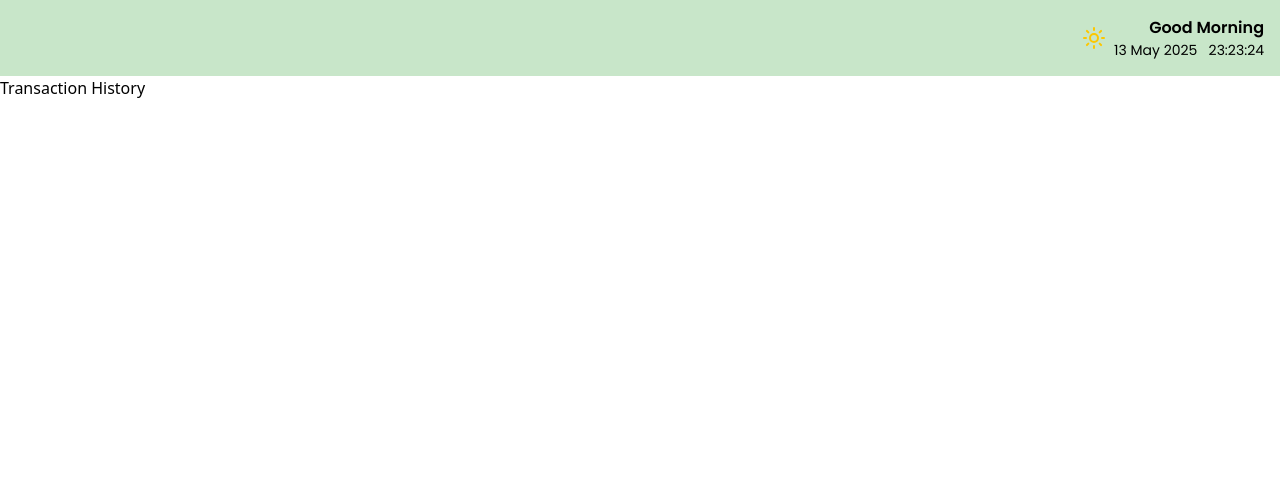
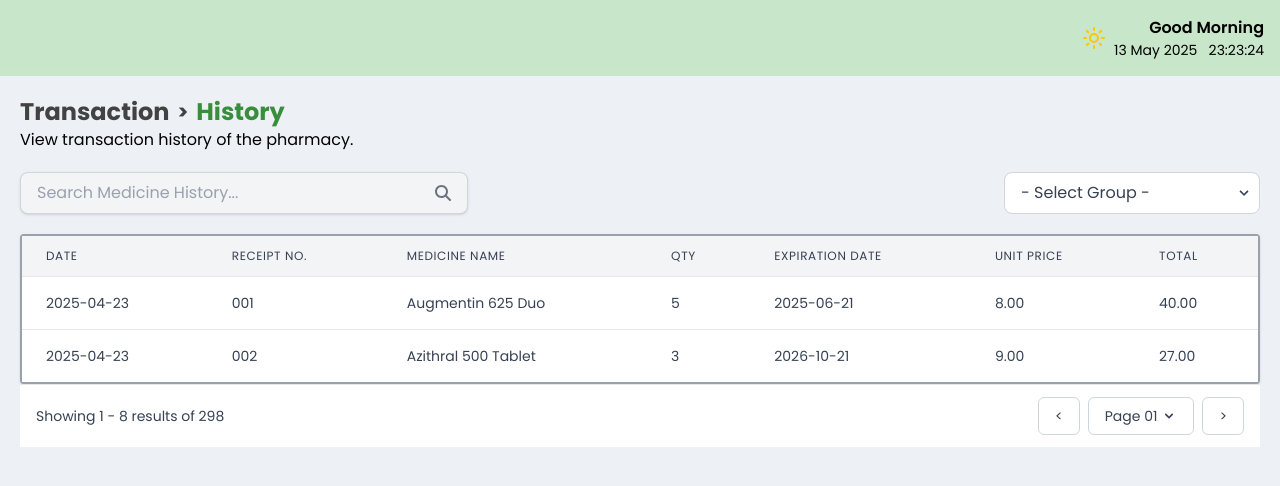
Before and after one commit to drchhhhhh/Prescripto, a React (Vite) app in the folder frontend/: page /transaction/history in a window 1280 px wide. Shown: the top 486 px of the page. Built offline with nearby package versions, Linux system fonts and the light colour scheme.

Commit message:
update content in TransactionHistory.tsx

```diff
--- a/frontend/src/components/TransactionModal.tsx
+++ b/frontend/src/components/TransactionModal.tsx
@@ -1,3 +1,4 @@
+//aayusin pa itsura
 "use client"
 
 import type React from "react"
--- a/frontend/src/pages/Transaction/TransactionHistory.tsx
+++ b/frontend/src/pages/Transaction/TransactionHistory.tsx
@@ -1,11 +1,182 @@
-import React from "react";
+import React, { useState } from 'react';
+import { Link } from 'react-router';
+import { FaMagnifyingGlass } from "react-icons/fa6";
 import Header from "../../components/Header";
 
 const TransactionHistory = () => {
+  const [searchQuery, setSearchQuery] = useState('');
+  const [selectedFilter, setSelectedFilter] = useState('- Select Group -');
+
+  // Sample transaction data (can be replaced with actual data fetching logic)
+  const transactionData = [
+    {
+      date: '2025-04-23',
+      medicineName: 'Augmentin 625 Duo',
+      receiptNo: '001',
+      qty: 5,
+      expirationDate: '2025-06-21',
+      unitPrice: 8.00,
+      total: 40.00
+    },
+    {
+      date: '2025-04-23',
+      medicineName: 'Azithral 500 Tablet',
+      receiptNo: '002',
+      qty: 3,
+      expirationDate: '2026-10-21',
+      unitPrice: 9.00,
+      total: 27.00
+    }
+  ];
+
+  const handleSearch = (e) => {
+    e.preventDefault();
+    // Implement search functionality here
+  };
+
+  const handleFilterChange = (e) => {
+    setSelectedFilter(e.target.value);
+    // Implement filtering logic here
+  };
+
   return (
     <>
       <Header />
-      <p>Transaction History</p>
+      <main className="bg-primaryBG w-full min-h-screen p-5 font-poppins">
+        {/* Top Section */}
+        <section className='w-full flex flex-row justify-between items-center'>
+          <div className="flex flex-col">
+            <div className="flex flex-row gap-2 items-center">
+              <Link className='text-darkGray text-2xl font-bold' to="/transaction">Transaction</Link>
+              <h1 className='text-darkGray text-xl font-bold'>{'>'}</h1>
+              <h1 className='text-darkGreen text-2xl font-bold'>History</h1>
+            </div>
+            <h3>View transaction history of the pharmacy.</h3>
+          </div>
+        </section>
+
+        {/* Search and Filter Section */}
+        <section className='flex flex-row justify-between items-center mt-5 gap-4'>
+          <form
+            onSubmit={handleSearch}
+            className="flex items-center w-full max-w-md bg-gray-100 border border-gray-300 rounded-lg px-4 py-2 shadow-sm"
+          >
+            <input
+              type="text"
+              value={searchQuery}
+              onChange={(e) => setSearchQuery(e.target.value)}
+              placeholder="Search Medicine History..."
+              className="flex-grow bg-transparent focus:outline-none text-gray-700 placeholder-gray-400"
+            />
+            <button type="submit" className="text-gray-500 hover:text-gray-700 transition" aria-label="Search">
+              <FaMagnifyingGlass />
+            </button>
+          </form>
+
+          <div className="relative">
+            <select
+              value={selectedFilter}
+              onChange={handleFilterChange}
+              className="appearance-none bg-white border border-gray-300 rounded-lg px-4 py-2 pr-8 focus:outline-none focus:border-primaryGreen text-gray-700 cursor-pointer w-64"
+            >
+              <option>- Select Group -</option>
+              <option>Date (Newest)</option>
+              <option>Date (Oldest)</option>
+              <option>Price (High to Low)</option>
+              <option>Price (Low to High)</option>
+              <option>Medicine Name (A-Z)</option>
+              <option>Medicine Name (Z-A)</option>
+            </select>
+            <div className="pointer-events-none absolute inset-y-0 right-0 flex items-center px-2 text-gray-700">
+              <svg className="fill-current h-4 w-4" xmlns="http://www.w3.org/2000/svg" viewBox="0 0 20 20">
+                <path d="M9.293 12.95l.707.707L15.657 8l-1.414-1.414L10 10.828 5.757 6.586 4.343 8z"/>
+              </svg>
+            </div>
+          </div>
+        </section>
+
+        {/* Transaction Table Section */}
+        <section className='flex flex-col shadow bg-cleanWhite rounded-sm border-2 border-gray-400 w-full mt-5'>
+          <div className="overflow-x-auto">
+            <table className="min-w-full divide-y divide-gray-200">
+              <thead className="bg-gray-100">
+                <tr>
+                  <th scope="col" className="px-6 py-3 text-left text-xs font-medium text-gray-700 uppercase tracking-wider">
+                    Date
+                  </th>
+                  <th scope="col" className="px-6 py-3 text-left text-xs font-medium text-gray-700 uppercase tracking-wider">
+                    Receipt No.
+                  </th>
+                  <th scope="col" className="px-6 py-3 text-left text-xs font-medium text-gray-700 uppercase tracking-wider">
+                    Medicine Name
+                  </th>
+                  <th scope="col" className="px-6 py-3 text-left text-xs font-medium text-gray-700 uppercase tracking-wider">
+                    Qty
+                  </th>
+                  <th scope="col" className="px-6 py-3 text-left text-xs font-medium text-gray-700 uppercase tracking-wider">
+                    Expiration Date
+                  </th>
+                  <th scope="col" className="px-6 py-3 text-left text-xs font-medium text-gray-700 uppercase tracking-wider">
+                    Unit Price
+                  </th>
+                  <th scope="col" className="px-6 py-3 text-left text-xs font-medium text-gray-700 uppercase tracking-wider">
+                    Total
+                  </th>
+                </tr>
+              </thead>
+              <tbody className="bg-white divide-y divide-gray-200">
+                {transactionData.map((transaction, index) => (
+                  <tr key={index} className="hover:bg-gray-50">
+                    <td className="px-6 py-4 whitespace-nowrap text-sm text-gray-700">
+                      {transaction.date}
+                    </td>
+                    <td className="px-6 py-4 whitespace-nowrap text-sm text-gray-700">
+                      {transaction.receiptNo}
+                    </td>
+                    <td className="px-6 py-4 whitespace-nowrap text-sm text-gray-700">
+                      {transaction.medicineName}
+                    </td>
+                    <td className="px-6 py-4 whitespace-nowrap text-sm text-gray-700">
+                      {transaction.qty}
+                    </td>
+                    <td className="px-6 py-4 whitespace-nowrap text-sm text-gray-700">
+                      {transaction.expirationDate}
+                    </td>
+                    <td className="px-6 py-4 whitespace-nowrap text-sm text-gray-700">
+                      {transaction.unitPrice.toFixed(2)}
+                    </td>
+                    <td className="px-6 py-4 whitespace-nowrap text-sm text-gray-700">
+                      {transaction.total.toFixed(2)}
+                    </td>
+                  </tr>
+                ))}
+              </tbody>
+            </table>
+          </div>
+        </section>
+        {/* Pagination Section */}
+        <section>
+          <div className="flex items-center justify-between border-t border-gray-200 bg-white px-4 py-3">
+            <div className="text-sm text-gray-700">
+              Showing 1 - 8 results of 298
+            </div>
+            <div className="flex items-center gap-2">
+              <button className="relative inline-flex items-center px-4 py-2 border border-gray-300 text-sm font-medium rounded-md text-gray-700 bg-white hover:bg-gray-50">
+                &lt;
+              </button>
+              <div className="relative inline-flex items-center px-4 py-2 border border-gray-300 text-sm font-medium rounded-md text-gray-700 bg-white">
+                Page 01
+                <svg className="ml-1 h-4 w-4" xmlns="http://www.w3.org/2000/svg" viewBox="0 0 20 20" fill="currentColor">
+                  <path fillRule="evenodd" d="M5.293 7.293a1 1 0 011.414 0L10 10.586l3.293-3.293a1 1 0 111.414 1.414l-4 4a1 1 0 01-1.414 0l-4-4a1 1 0 010-1.414z" clipRule="evenodd" />
+                </svg>
+              </div>
+              <button className="relative inline-flex items-center px-4 py-2 border border-gray-300 text-sm font-medium rounded-md text-gray-700 bg-white hover:bg-gray-50">
+                &gt;
+              </button>
+            </div>
+          </div>
+        </section>
+      </main>
     </>
   );
 };
--- a/frontend/src/pages/Transaction/TransactionLog.tsx
+++ b/frontend/src/pages/Transaction/TransactionLog.tsx
@@ -74,19 +74,19 @@ const TransactionForm = () => {
   }
 
   return (
-    <main className="bg-white rounded-lg shadow-sm relative font-sans">
+    <main className="bg-white rounded-lg shadow-sm relative font-sans"> {/*aayusin ko pa colors*/}
         <section className="p-6">
             <header className="flex items-center justify-between mb-4">
                 <div>
-                    <h1 className="text-2xl font-semibold text-gray-800">
-                    Transaction <span className="text-gray-400">&gt;</span>{" "}
-                    <span className="text-green-600">Log Transaction</span>
+                    <h1 className="text-2xl font-semibold text-darkGray">
+                        Transaction <span className="text-gray-400">&gt;</span>{" "}
+                        <span className="text-primaryGreen">Log Transaction</span>
                     </h1>
                     <p className="text-gray-700 mt-1">*All fields are mandatory, except mentioned as (optional).</p>
                 </div>
                 <button
                     onClick={addNewItem}
-                    className="flex items-center px-4 py-2 bg-white border border-green-600 rounded-full text-green-600 hover:bg-green-50"
+                    className="flex items-center px-4 py-2 bg-cleanWhite border border-primaryGreen rounded-full text-primaryGreen hover:bg-lightGreen"
                 >
                     <Plus className="w-5 h-5 mr-1" />
                     Add Field
@@ -113,7 +113,7 @@ const TransactionForm = () => {
                         <input
                             type="text"
                             placeholder="Medicine name"
-                            className="w-full p-2 border border-gray-300 rounded-md focus:outline-none focus:ring-1 focus:ring-green-500"
+                            className="w-full p-2 border border-gray-300 rounded-md focus:outline-none focus:ring-1 focus:ring-primaryGreen"
                             value={item.name}
                             onChange={(e) => updateItemField(item.id, "name", e.target.value)}
                         />
@@ -121,7 +121,7 @@ const TransactionForm = () => {
                     <div className="col-span-3">
                         <input
                             type="number"
-                            className="w-full p-2 border border-gray-300 rounded-md focus:outline-none focus:ring-1 focus:ring-green-500"
+                            className="w-full p-2 border border-gray-300 rounded-md focus:outline-none focus:ring-1 focus:ring-primaryGreen"
                             value={item.price}
                             onChange={(e) => updateItemField(item.id, "price", Number.parseFloat(e.target.value) || 0)}
                         />
@@ -132,7 +132,7 @@ const TransactionForm = () => {
                         </button>
                         <input
                             type="text"
-                            className="w-16 mx-2 p-2 text-center border border-gray-300 rounded-md focus:outline-none focus:ring-1 focus:ring-green-500"
+                            className="w-16 mx-2 p-2 text-center border border-gray-300 rounded-md focus:outline-none focus:ring-1 focus:ring-primaryGreen"
                             value={item.quantity}
                             onChange={(e) => updateItemField(item.id, "quantity", Number.parseInt(e.target.value) || 1)}
                         />
@@ -165,14 +165,14 @@ const TransactionForm = () => {
                         <span>{discountValue.toFixed(2)}</span>
                     </div>
                     <div className="mt-3 flex justify-between">
-                        <span className="text-green-600 font-bold text-xl">Total</span>
-                        <span className="text-green-600 font-bold text-xl">{totalAmount.toFixed(2)}</span>
+                        <span className="text-primaryGreen font-bold text-xl">Total</span>
+                        <span className="text-primaryGreen font-bold text-xl">{totalAmount.toFixed(2)}</span>
                     </div>
                 </div>
             </section>
 
             <section className="w-1/3 pl-6 flex flex-col justify-center space-y-3">
-                <button onClick={submitTransaction} className="px-8 py-3 bg-green-600 hover:bg-green-700 rounded-full text-white">
+                <button onClick={submitTransaction} className="px-8 py-3 bg-primaryGreen hover:bg-darkGreen rounded-full text-cleanWhite">
                     Save Transaction
                 </button>
                 <button className="px-8 py-3 bg-gray-300 hover:bg-gray-400 rounded-full text-gray-700">
```
